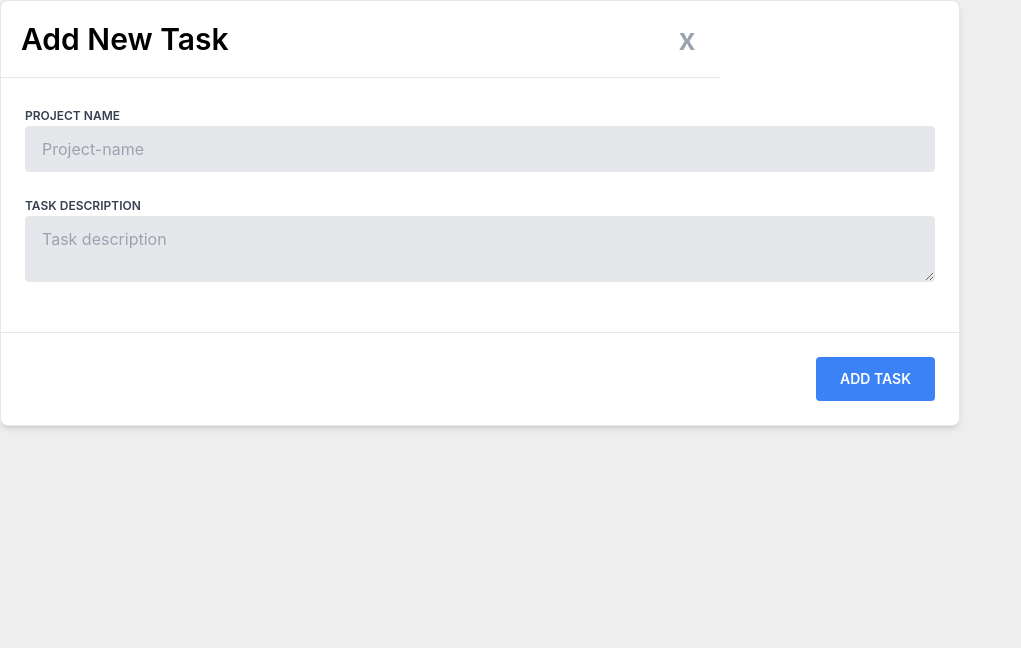
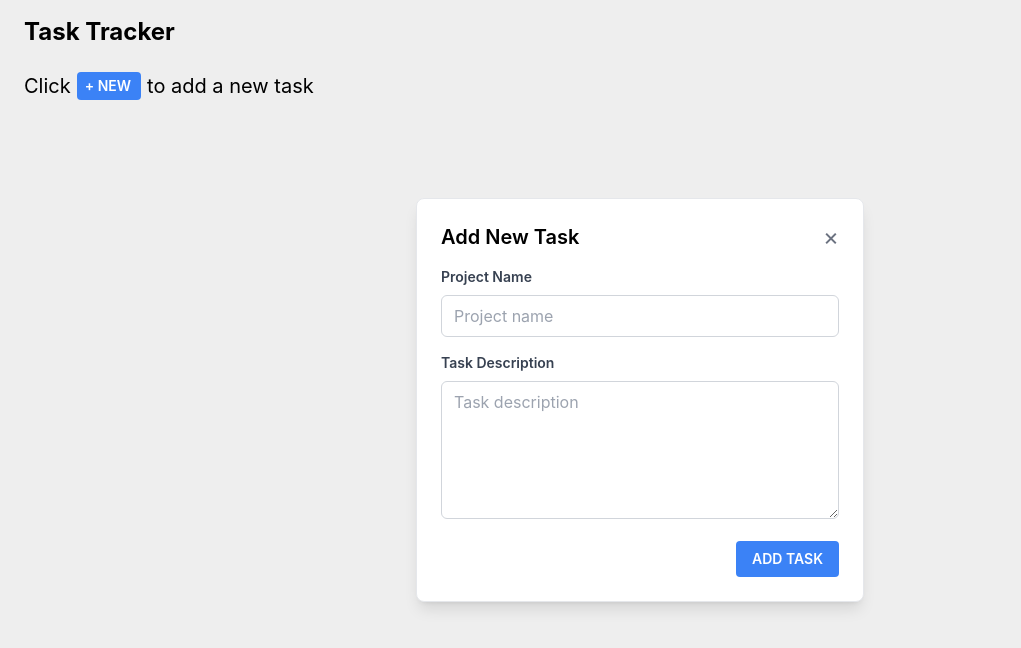
Before and after one commit to eelona/task-tracker, a React (Create React App) app: page / in a window 1280 px wide. Both pictures are taken after a click on the button "+ NEW". Shown: the top 648 px of the page, without its empty margins (0-1021 px from the left). Built offline with nearby package versions, Linux system fonts and the light colour scheme.

Commit message:
implement task addition logic

```diff
--- a/src/App.js
+++ b/src/App.js
@@ -1,14 +1,24 @@
+import { useState } from "react";
 import AddTask from "./components/AddTask"
 
 function App() {
+  const [taskList, setTaskList] =useState([])
+  console.log(taskList)
   return (
 <>
   <h1 className="text-2xl font-bold py-4 pl-6">Task Tracker</h1>
   <div className="flex flex-row items-center">
   <p className="text-xl pl-6">Click</p>
-    <AddTask/>
+    <AddTask taskList={taskList} setTaskList={setTaskList}/>
   <p className="text-xl my-2">to add a new task</p>
   </div>
+  {taskList.map((task, i) =>
+    <>
+    <ToDo/>
+      <p>{task.projectName}</p>
+      <p>{task.taskDescription}</p>
+    </>
+  )}
 </>
   );
 }
--- a/src/components/AddTask.jsx
+++ b/src/components/AddTask.jsx
@@ -1,10 +1,26 @@
 import { useState } from "react";
-const AddTask = () => {
+
+const AddTask = ({taskList, setTaskList}) => {
   const [addModal, setAddModal] = useState(false);
+  const [projectName, setProjectName] = useState("");
+  const [taskDescription, setTaskDescription] = useState("");
 
-  const handleAdd= () => {
-    setAddModal(false)
+  const handleInput= e => {
+      const {name, value} = e.target;
+
+      if(name === "projectName") setProjectName(value)
+        if(name ==="taskDescription") setTaskDescription(value)
   }
+
+  const handleAdd = e => {
+    e.preventDefault();
+    setTaskList(
+      [...taskList, {projectName, taskDescription}]
+    )
+    setAddModal(false);
+    setProjectName("")
+    setTaskDescription("")
+  };
 
   return (
     <>
@@ -16,72 +32,63 @@ const AddTask = () => {
       >
         + New
       </button>
+
       {addModal ? (
-        <div
-          className="flex-items-center justify-center overflow-x-hidden
-          overflow-y-auto fixed inset-0 z-100"
-        >
-          <div className="w-9/12 max-2-lg bg-white border rounded-lg shadow-md relative flex flex-col">
-            <div className="w-9/12 flex flex-row justify-between p-5 border-b border-slate-200 rounded-t">
-              <h3 className="bg-white text-3xl font-semibold">Add New Task</h3>
+        <div className="fixed inset-0 z-50 flex items-center justify-center overflow-y-auto">
+          <div className="w-full max-w-md bg-white border rounded-lg shadow-lg p-6 relative">
+            <div className="flex justify-between items-center mb-4">
+              <h3 className="text-xl font-semibold">Add New Task</h3>
               <button
-                className="px-1 text-gray-400 float-right text-3xl leading-none font-semibold block"
+                className="text-gray-500 text-2xl leading-none"
                 onClick={() => setAddModal(false)}
               >
-                x
+                &times;
               </button>
             </div>
-            <form className="p-6">
-              <div>
+
+            <form>
+              <div className="mb-4">
                 <label
-                  className="track-wide uppercase text-gray-700
-              text-xs font-semibold mb-2"
+                  className="block text-gray-700 text-sm font-semibold mb-2"
                   htmlFor="project-name"
                 >
                   Project Name
                 </label>
                 <input
-                  className="w-full
-                   bg-gray-200
-                   text-gray-700 border
-                   border-gray-200 rounded
-                   py-3 px-4 mb-5
-                   leading-tight
-                   focus:outline-none
-                   focus:bg-white"
+                  className="w-full px-3 py-2 border border-gray-300 rounded-md focus:outline-none focus:border-blue-500"
                   id="project-name"
+                  name="projectName"
                   type="text"
-                  placeholder="Project-name"
+                  placeholder="Project name"
+                  value={projectName}
+                  onChange={handleInput}
                   required
                 />
               </div>
-              <div>
-                <label  className="track-wide uppercase text-gray-700
-              text-xs font-semibold mb-2"
-                  htmlFor="project-name">
+
+              <div className="mb-4">
+                <label
+                  className="block text-gray-700 text-sm font-semibold mb-2"
+                  htmlFor="task-description"
+                >
                   Task Description
-                  </label>
+                </label>
                 <textarea
-                className="w-full
-                   bg-gray-200
-                   text-gray-700 border
-                   border-gray-200 rounded
-                   py-3 px-4 mb-5
-                   leading-tight
-                   focus:outline-none
-                   focus:bg-white"
+                  className="w-full px-3 py-2 border border-gray-300 rounded-md focus:outline-none focus:border-blue-500"
                   id="task-description"
-                  rows="5v"
+                  name="taskDescription"
+                  rows="5"
                   placeholder="Task description"
+                  value={taskDescription}
+                  onChange={handleInput}
                 />
               </div>
             </form>
-            <div className="flex justify-end p-6 border-t border-slate-200 rounded-b">
+
+            <div className="flex justify-end">
               <button
-              className="bg-blue-500 text-white font-semibold
-                         uppercase text-sm px-6 py-3
-                         rounded hover:opacity-70"
-                         onClick={handleAdd}
+                className="bg-blue-500 text-white font-semibold uppercase text-sm px-4 py-2 rounded hover:opacity-80"
+                onClick={handleAdd}
               >
                 Add Task
               </button>
--- /dev/null
+++ b/src/components/ToDo.jsx
@@ -0,0 +1,13 @@
+import React from 'react'
+
+const ToDo = () => {
+  return (
+    <>
+      <div>
+
+      </div>
+    </>
+  )
+}
+
+export default ToDo
```
